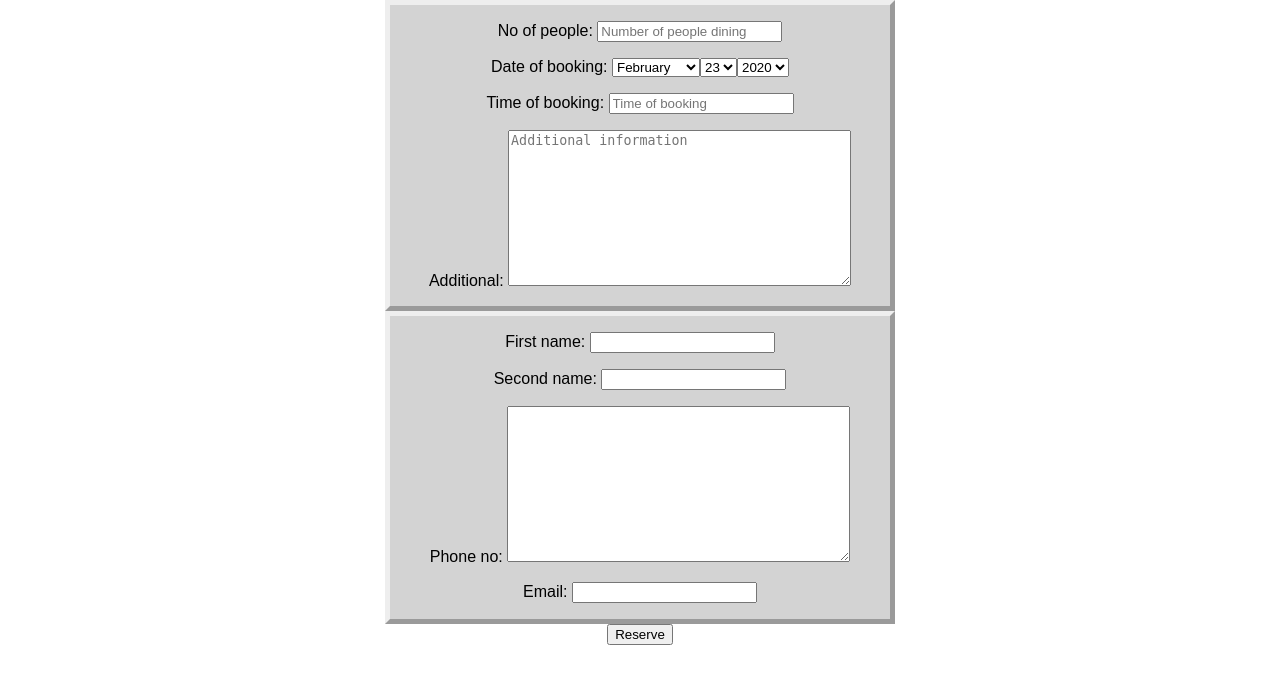
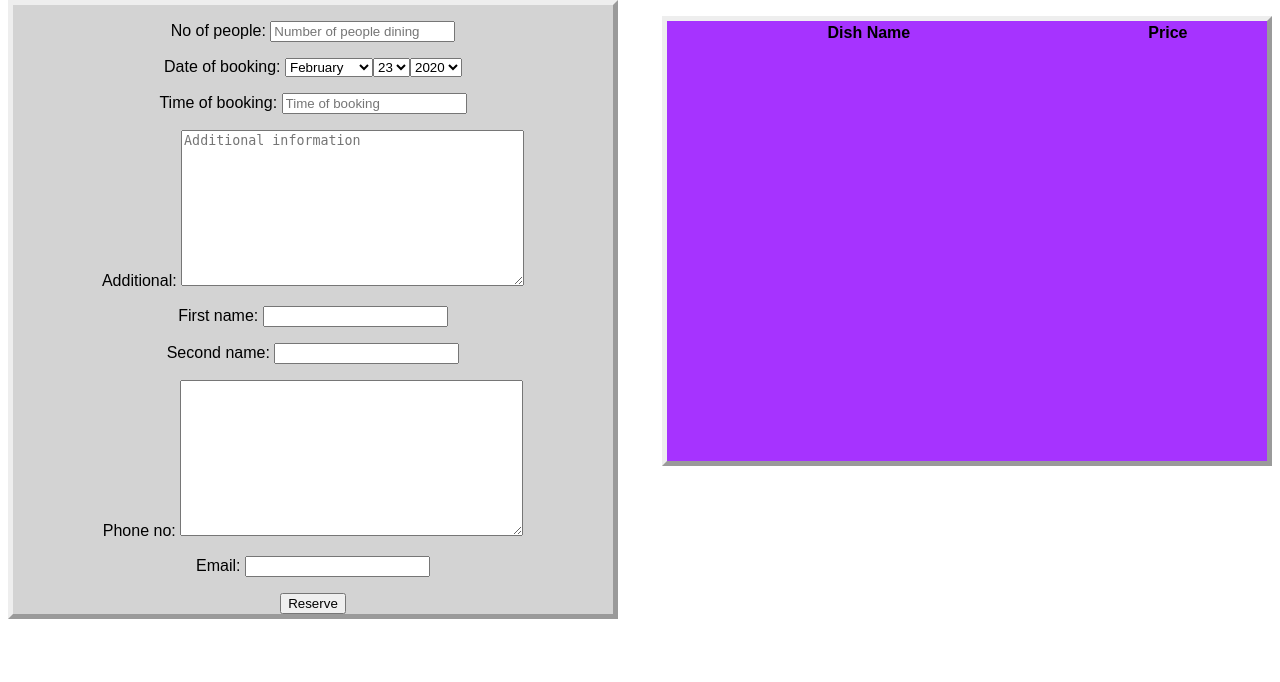
Before and after one commit to txlula/Restaurant-Booking-System, a Django app: page /reserve/1/ in a window 1280 px wide. Shown: the part 118-800 px from the top of the page. Run offline with Django 3.2, Linux system fonts and the light colour scheme; lists and menus that the app fills with data are empty.

Commit message:
altered models, edited reserve page

```diff
--- a/bookings/models.py
+++ b/bookings/models.py
@@ -3,7 +3,8 @@ from django.forms import ModelForm
 from django import forms
 
 from phone_field import PhoneField
-from datetime import datetime
+from datetime import datetime, date
+from django.utils import timezone
 
 from django.contrib.auth import authenticate, get_user_model
 
@@ -17,6 +18,7 @@ class Restaurant(models.Model):
     rest_phone_no = PhoneField(default="")
     rest_email = models.EmailField(max_length=300, default="")
     rest_max_size = models.PositiveIntegerField()
+    rest_menu = models.FileField(default="")
 
     #Display information in string format
     def __str__(self):
@@ -41,11 +43,6 @@ class Reservation(models.Model):
     def __str__(self):
         return "{}, {}, {}", self.no_of_people, self.date_of_booking, self.time_of_booking, self.addtional
 
-    def ValidateDate(self):
-        date = self.cleaned_data['date_of_booking']
-        if date < datetime.now():
-            raise forms.ValidationError("Invalid date")
-
 #Person Model
 class Person(models.Model):
     personID = models.AutoField(primary_key=True, unique=True)
@@ -67,13 +64,18 @@ class Dish(models.Model):
 #Order Model
 class Order(models.Model):
     orderID = models.AutoField(primary_key=True, unique=True)
-    order_time = models.DateTimeField()
+    order_date = models.DateField(default=date.today)
+    order_time = models.DateTimeField(default=timezone.now())
     order_address = models.TextField()
     #Order model is linked to Dish model
     dish = models.ForeignKey(Dish, on_delete=models.CASCADE, default="")
 
     def __str__(self):
         return "{}, {}", self.order_time, self.order_address
+
+#Form to search up restaurant
+class SearchRestaurantForm(forms.Form):
+    restaurant_name = forms.CharField()
 
 #Form to reserve with Reservation Model
 class ReserveForm(ModelForm):
@@ -85,6 +87,20 @@ class ReserveForm(ModelForm):
                    'time_of_booking' : forms.TimeInput(attrs={'placeholder' : 'Time of booking'}),
                    'additional' : forms.Textarea(attrs={'placeholder' : 'Additional information'})
                    }
+
+        def clean_date(self):
+            date = self.cleaned_data.get('date_of_booking')
+            return date
+
+        def clean_time(self):
+            time = self.cleaned_data.get('time_of_booking')
+            return time
+
+        def clean_people(self):
+            number = self.cleaned_data.get('no_of_people')
+            if number <= 0:
+                raise forms.ValidationError('Number is invalid')
+            return number
 
 #Form for customer's input when reserving
 class CustomerForm(ModelForm):
@@ -112,7 +128,8 @@ class LoginForm(forms.Form):
 
         if username and password:
             user = authenticate(username = username, password = password)
-            if not user:
+            u = User.objects.filter(username = username)
+            if u != username:
                 raise forms.ValidationError('This user does not exist')
             if user and not user.check_password(password):
                 raise forms.ValidationError('The password is incorrect')
--- a/bookings/static/reservestyle.css
+++ b/bookings/static/reservestyle.css
@@ -15,18 +15,21 @@ body {
     border-style: outset;
     border-width: 5px;
     background-color: lightgray;
-    width: 500px;
+    width: 600px;
     margin: auto;
     display: block;
+    float: left;
 }
 
-.personblock {
+.menublock {
     border-style: outset;
     border-width: 5px;
-    background-color: lightgray;
-    width: 500px;
-    margin: auto;
-    display: block;
+    background-color: #A633FF;
+    align-items: center;
+    left: 10px;
+    width: 600px;
+    height: 440px;
+    float: right;
 }
 
 .startbutton {
--- a/bookings/templates/bookings/reserve.html
+++ b/bookings/templates/bookings/reserve.html
@@ -17,9 +17,6 @@
 
             <div class="reserveblock">
                 {{ reserveform.as_p }}
-            </div>
-
-            <div class="personblock">
                 {{ personform.as_p }}
                 {% if messages %}
                 <ul class="messages">
@@ -28,9 +25,24 @@
                     {% endfor %}
                 </ul>
                 {% endif %}
+                <input type="submit" value="Reserve"/>
             </div>
-            <input type="submit" value="Reserve"/>
         </form>
+
+        <div class="menublock" align="right">
+            <table width=100%>
+                <tr>
+                    <th>Dish Name</th>
+                    <th>Price</th>
+                </tr>
+            {% for dish in dishes %}
+                <tr>
+                    <td>{{ dish.dish_name }}</td>
+                    <td>{{ dish.dish_price }}</td>
+                </tr>
+            {% endfor %}
+            </table>
+        </div>
 
 </body>
 </html>
--- a/bookings/templates/bookings/staffhome.html
+++ b/bookings/templates/bookings/staffhome.html
@@ -10,6 +10,7 @@
         <form align="right" action="accounts/logout/">
             <input class="startbutton" type="submit" value="Logout"/>
         </form>
+        <p align="left">Welcome {{ user.get_username }}</p>
     </div>
 
     <div class="tablelayout">
--- a/bookings/views.py
+++ b/bookings/views.py
@@ -11,16 +11,18 @@ from django.core.mail import send_mail
 
 #Start Page
 def start(request):
-    restaurants = Restaurant.objects.raw('SELECT * FROM bookings_Restaurant')
-    context = {'restaurants' : restaurants}
-    if request.method == 'get':
-        query = request.GET.get('name')
-        if query:
-            restaurants = Restaurant.objects.filter(name=query)
-            context = {'restaurants' : restaurants}
-        else:
-            restaurants = Restaurant.objects.raw('SELECT * FROM bookings_Restaurant')
-            context = {'restaurants' : restaurants}
+    context = {}
+    restaurants = Restaurant.objects.all()
+
+    form = SearchRestaurantForm(request.POST)
+    if form.is_valid():
+        name = form.cleaned_data.get('restaurant_name')
+        restaurants = Restaurant.objects.filter(rest_name = name)
+        context.update({'restaurants' : restaurants, 'form' : form})
+    else:
+        form = SearchRestaurantForm()
+
+    context.update({'restaurants' : restaurants, 'form' : form})
     return render(request, 'bookings/start.html', context)
 
 #Staff Login Page
@@ -149,7 +151,7 @@ def reserve(request, restaurant_id=None):
 #Menu Page
 def menu(request):
     context = {}
-    dishes = Dish.objects.raw('SELECT * FROM bookings_Dish')
+    dishes = Dish.objects.all()
 
     AddDish = AddDishForm(request.POST)
     if AddDish.is_valid():
```
Also changed, not shown: bookings/templates/bookings/start.html (+5 -4 lines), bookings/migrations/0021_auto_20200224_1815.py (added), bookings/migrations/0022_auto_20200224_1817.py (added), bookings/migrations/0023_auto_20200224_2143.py (added), db.sqlite3.
